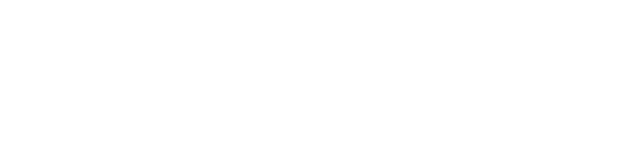
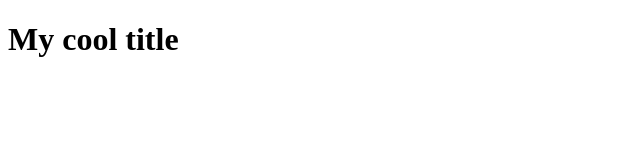
Before and after one commit to WilliamDelamare/grp2, a plain HTML site: page index.html in a window 1280 px wide. Shown: the whole page, without its empty margins (0-640 px from the left). Drawn offline with Linux system fonts and the light colour scheme.

Commit message:
added title

```diff
--- a/index.html
+++ b/index.html
@@ -7,5 +7,7 @@
 </head>
 <body>
 
+    <h1>My cool title</h1>
+
 </body>
 </html>
```
